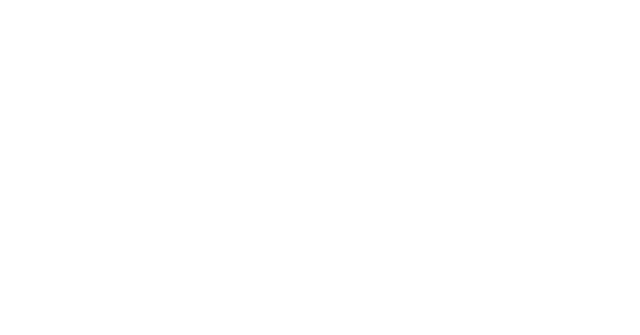
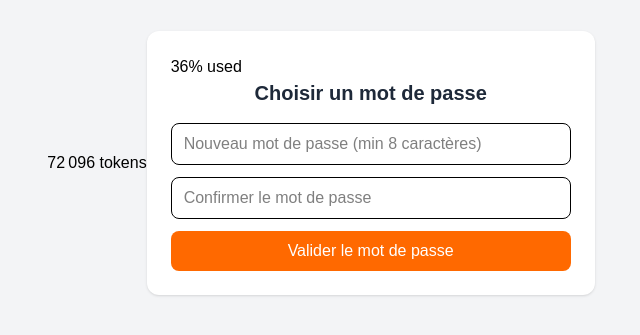
Before and after one commit to Ayoub717542/QuickFixers-FullStack-Gestion-Services, a React (Vite) app in the folder QuickFixersFrontend/: page /reset-password in a window 1280 px wide. Before the commit this address had no page. Shown: the part 237-572 px from the top of the page, without its empty margins (319-959 px from the left). Built offline with nearby package versions, Linux system fonts and the light colour scheme.

Commit message:
add Reset password

```diff
--- a/QuickFixersFrontend/src/App.jsx
+++ b/QuickFixersFrontend/src/App.jsx
@@ -35,6 +35,8 @@
 import UserSidebar from "./components/sidebars/UserSidebar.jsx";
 
 import SginOut from "./components/SginOut.jsx";
+import ResetPassword from "./pages/auth/ResetPassword";
+
 
 
 function App() {
@@ -43,6 +45,7 @@
             <Routes>
                 <Route path="/login" element={<Login />} />
                 <Route path="/register" element={<Register />} />
+                <Route path="/reset-password" element={<ResetPassword />} />
 
                 <Route element={<ProtectedRoute />}>
 
--- /dev/null
+++ b/QuickFixersFrontend/src/pages/auth/ResetPassword.jsx
@@ -0,0 +1,68 @@
+import { useState } from "react";
+import { useSearchParams, useNavigate } from "react-router-dom";
+import { toast } from "react-toastify";
+import { axiosApi } from "../../api/axiosApi";
+
+function ResetPassword(){
+    const [searchParams] = useSearchParams();
+    const token = searchParams.get("token");
+    const navigate = useNavigate();
+    const [password, setPassword] = useState("");
+    const [confirm, setConfirm] = useState("");
+    const [loading, setLoading] = useState(false);
+
+    async function onSubmit(e) {
+        e.preventDefault();
+
+        if (password.length < 8) {
+            toast.error("Le mot de passe doit contenir au moins 8 caractères.");
+            return;
+        }
+        if (password !== confirm) {
+            toast.error("Les deux mots de passe ne correspondent pas.");
+            return;
+        }
+
+        setLoading(true);
+        try {
+            await axiosApi.post("/auth/reset-password", { token, newPassword: password });
+            toast.success("Mot de passe mis à jour ! Connectez-vous.");
+            navigate("/login");
+        } catch {
+            toast.error("Lien invalide ou expiré.");
+        } finally {
+            setLoading(false);
+        }
+    }
+    return (<>
+        <div className="min-h-screen flex items-center justify-center bg-gray-100">                                                             72 096 tokens
+    <form onSubmit={onSubmit} className="bg-white rounded-xl shadow-sm p-6 w-full max-w-md">                                            36% used
+        <h2 className="text-xl font-bold text-gray-800 mb-4 text-center">Choisir un mot de passe</h2>
+    <input
+        type="password"
+        placeholder="Nouveau mot de passe (min 8 caractères)"
+        className="border rounded-lg px-3 py-2 w-full mb-3"
+        value={password}
+        onChange={(e) => setPassword(e.target.value)}
+    />
+    <input
+        type="password"
+        placeholder="Confirmer le mot de passe"
+        className="border rounded-lg px-3 py-2 w-full mb-3"
+        value={confirm}
+        onChange={(e) => setConfirm(e.target.value)}
+    />
+    <button
+        type="submit"
+        disabled={loading}
+        className="bg-orange-500 text-white px-4 py-2 rounded-lg w-full"
+    >
+        {loading ? "Enregistrement..." : "Valider le mot de passe"}
+    </button>
+</form>
+</div>
+
+        </>
+);
+}
+export default ResetPassword;
```
